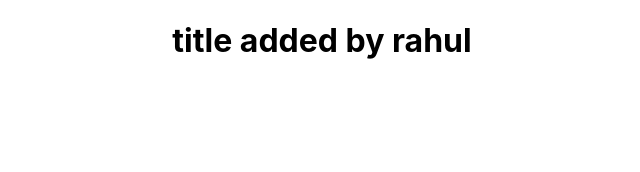
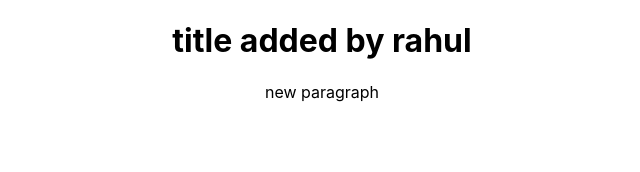
Before and after one commit to rahulchaudhary222/Batch010822, a React (Create React App) app: page / in a window 1280 px wide. Shown: the top 172 px of the page, without its empty margins (318-958 px from the left). Built offline with nearby package versions, Linux system fonts and the light colour scheme.

Commit message:
added paragraph in app.js

```diff
--- a/src/App.js
+++ b/src/App.js
@@ -5,6 +5,7 @@ function App() {
   return (
     <div className="App">
       <h1>title added by rahul</h1>
+      <p>new paragraph</p>
     </div>
   );
 }
```
